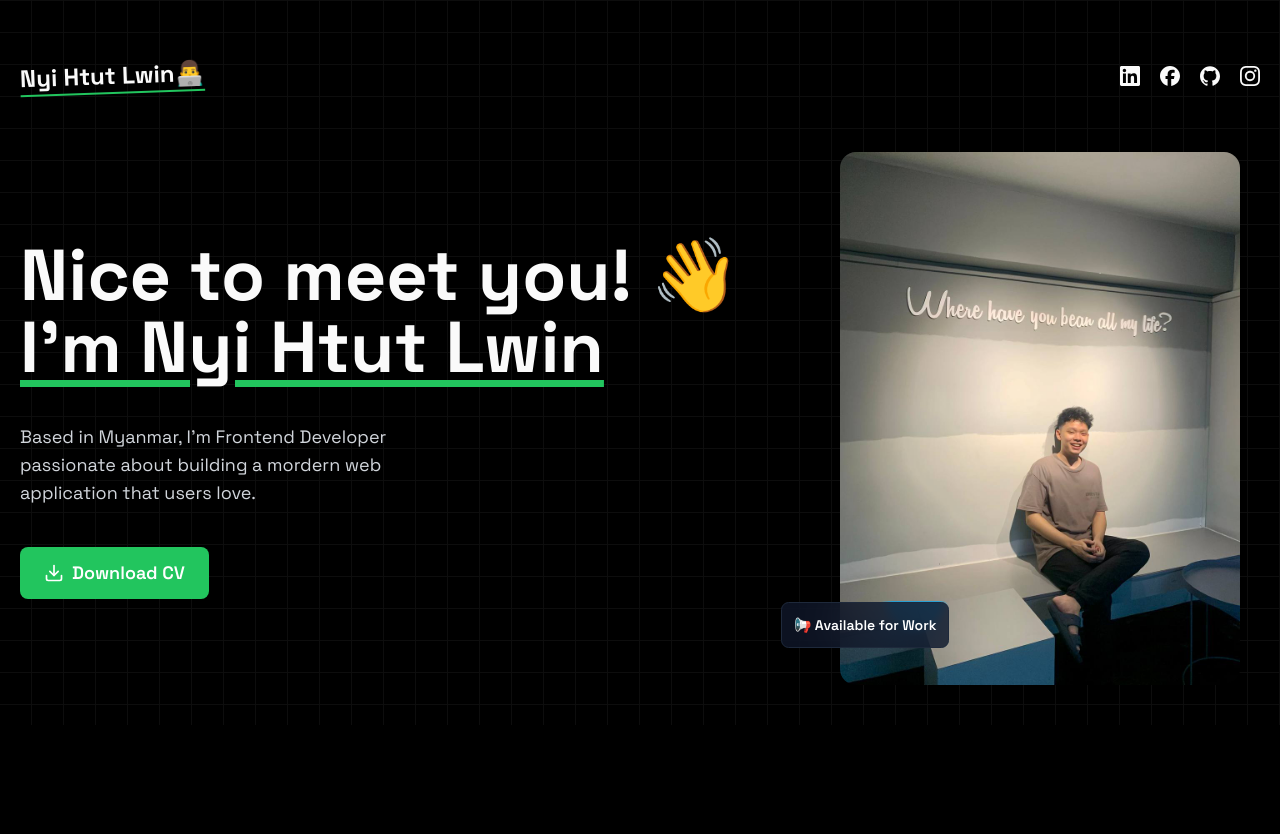
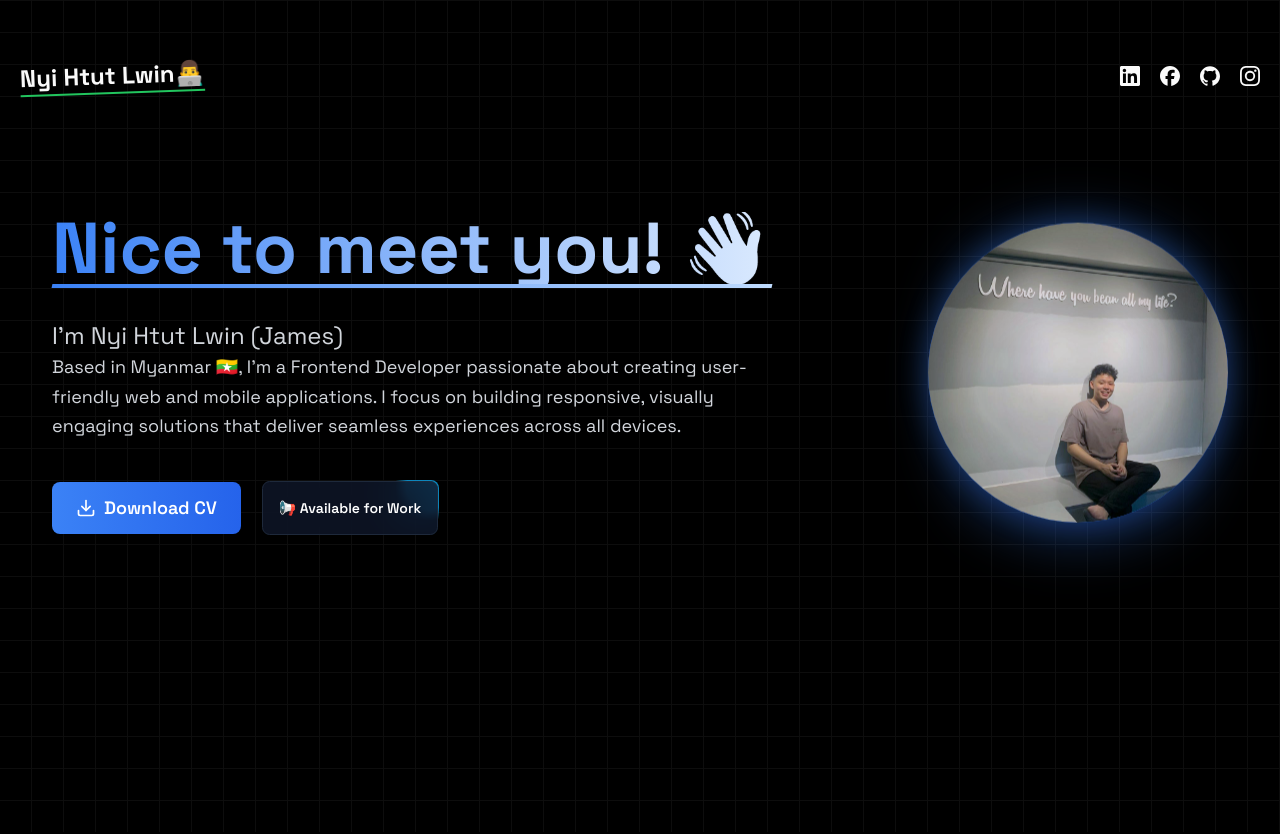
Before and after one commit to NyiHtutLwin05/NyiHtutLwin, a Next.js app: page / in a window 1280 px wide. Shown: the top 834 px of the page. Built offline with nearby package versions, Linux system fonts and the light colour scheme.

Commit message:
Updated: hero section

```diff
--- a/app/(home)/components/HeroSection.tsx
+++ b/app/(home)/components/HeroSection.tsx
@@ -1,30 +1,38 @@
-import { MovingButtonBtn } from "@/components/ui/moving-border";
 import Link from "next/link";
 import React from "react";
 import Title from "./Title";
 import Image from "next/image";
+import { MovingButtonBtn } from "@/components/ui/moving-border";
 
 const HeroSection = () => {
   return (
-    <div className="min-h-[60vh] flex flex-col-reverse lg:gap-0 gap-14 lg:flex-row items-center justify-between">
-      <div className="space-y-10 text-center lg:text-left">
-        <h1 className="text-4xl lg:text-7xl font-bold">
-          Nice to meet you! 👋 <br />{" "}
-          <span className="underline underline-offset-8 decoration-green-500">
-            I&apos;m Nyi Htut Lwin
-          </span>
+    <div className="min-h-[85vh]  relative">
+      <div className="max-w-7xl mx-auto px-4 sm:px-6 lg:px-8 pt-20">
+        <div className="flex flex-col-reverse lg:gap-0 gap-14 lg:flex-row items-center justify-between">
+          <div className="space-y-10 text-center lg:text-left relative z-10">
+            <div className="space-y-4">
+              <h1 className="text-3xl lg:text-7xl font-bold bg-clip-text text-transparent bg-gradient-to-r from-blue-500 to-blue-100">
+                Nice to meet you! 👋 <br />
+                <span className="md:absolute left-0 w-full h-1 bg-gradient-to-r from-blue-500 to-blue-200 transform -skew-x-12"></span>
               </h1>
-        <p className="md:w-96 text-lg text-gray-300">
-          Based in Myanmar, I&apos;m Frontend Developer passionate about
-          building a mordern web application that users love.
+
+              <p className="md:w-[700px] pt-5  text-lg text-gray-300 leading-relaxed">
+                <span className="text-2xl">
+                  I&apos;m Nyi Htut Lwin (James){" "}
+                </span>{" "}
+                <br />
+                Based in Myanmar 🇲🇲, I&apos;m a Frontend Developer passionate
+                about creating user-friendly web and mobile applications. I
+                focus on building responsive, visually engaging solutions that
+                deliver seamless experiences across all devices.
               </p>
-        {/* <Link href={"nyihtutlwin0205@gmail.com"} className="inline-block group">
-          <Title text="Contact Me 📬" />
-        </Link> */}
+            </div>
+            <div className="md:flex gap-5 items-center">
+              <div className="flex flex-col text-center sm:flex-row gap-4 justify-center lg:justify-start ">
                 <a
                   href="/NyiHtutLwin.pdf"
                   download
-          className="inline-flex items-center px-6 py-3 text-lg font-semibold text-white transition-all duration-200 bg-green-500 rounded-lg hover:bg-green-600 focus:ring-2 focus:ring-green-500 focus:ring-offset-2"
+                  className="inline-flex items-center text-center px-6 py-3 text-lg font-semibold text-white transition-all duration-300 bg-gradient-to-r from-blue-500 to-blue-600 rounded-lg hover:from-blue-600 hover:to-blue-700 focus:ring-2 focus:ring-blue-500 focus:ring-offset-2 shadow-lg hover:shadow-xl transform hover:-translate-y-0.5"
                 >
                   <svg
                     xmlns="http://www.w3.org/2000/svg"
@@ -43,34 +51,40 @@ const HeroSection = () => {
                   Download CV
                 </a>
               </div>
-      <div className="relative">
-        <div className="space-y-2 rotate-[0deg] relative p-5">
-          <div className="rounded-[100%]">
-            <Image
-              src="/photo_2024-07-02 13.18.08.jpeg"
-              alt="me"
-              width={400}
-              height={200}
-              className="rounded-2xl"
-            />
-          </div>
-          {/* <div className="flex gap-3 translate-x-8">
-            <div className="w-32 h-32 rounded-2xl bg-green-500"></div>
-            <div className="w-32 h-32 rounded-full bg-indigo-500"></div>
-          </div>
-          <div className="flex gap-3 -translate-x-8">
-            <div className="w-32 h-32 rounded-2xl bg-green-500"></div>
-            <div className="w-32 h-32 rounded-full bg-indigo-500"></div>
-          </div> */}
-          <div className="glow absolute top-[40%] right-1/2 -z-10 hidden"></div>
-        </div>
-        <div className="absolute bottom-5 sm:bottom-14 left-0 sm:-left-10">
-          <MovingButtonBtn borderRadius="0.5rem" className="p-3 font-semibold">
+              <div className="md:mt-0 md:relative absolute -top-[100px] md:top-0 flex justify-center md:floating">
+                <MovingButtonBtn
+                  borderRadius="0.5rem"
+                  className="p-4 font-semibold "
+                >
                   <p>📢 Available for Work</p>
                 </MovingButtonBtn>
               </div>
             </div>
           </div>
+          <div className="relative">
+            <div className="floating space-y-2 relative">
+              <div className="image-wrapper">
+                <Image
+                  src="/photo_2024-07-02 13.18.08.jpeg"
+                  alt="me"
+                  width={300}
+                  height={300}
+                  className="object-cover w-full h-full"
+                  style={{
+                    objectFit: "cover",
+                    objectPosition: "center",
+                  }}
+                />
+              </div>
+              <div className="glow-effect absolute top-1/2 left-1/2 transform -translate-x-1/2 -translate-y-1/2 -z-10"></div>
+            </div>
+            <div className="absolute -bottom-4 -left-4 w-72 h-72 bg-blue-500/20 rounded-full mix-blend-multiply filter blur-2xl opacity-70 animate-pulse"></div>
+            <div className="absolute -bottom-4 -right-4 w-72 h-72 bg-blue-600/20 rounded-full mix-blend-multiply filter blur-2xl opacity-70 animate-pulse [animation-delay:2s]"></div>
+          </div>
+        </div>
+      </div>
+      <div className="absolute inset-0 -z-10 h-full w-full bg-grid"></div>
+    </div>
   );
 };
 
--- a/app/(home)/components/Skills.tsx
+++ b/app/(home)/components/Skills.tsx
@@ -29,6 +29,10 @@ const Skills = () => {
     },
     {
       text: "React",
+      Icon: SiReact,
+    },
+    {
+      text: "React Native",
       Icon: SiReact,
     },
     {
--- a/app/globals.css
+++ b/app/globals.css
@@ -6,60 +6,43 @@
   :root {
     --background: 0 0% 100%;
     --foreground: 240 10% 3.9%;
-
     --card: 0 0% 100%;
     --card-foreground: 240 10% 3.9%;
-
     --popover: 0 0% 100%;
     --popover-foreground: 240 10% 3.9%;
-
     --primary: 240 5.9% 10%;
     --primary-foreground: 0 0% 98%;
-
     --secondary: 240 4.8% 95.9%;
     --secondary-foreground: 240 5.9% 10%;
-
     --muted: 240 4.8% 95.9%;
     --muted-foreground: 240 3.8% 46.1%;
-
     --accent: 240 4.8% 95.9%;
     --accent-foreground: 240 5.9% 10%;
-
     --destructive: 0 84.2% 60.2%;
     --destructive-foreground: 0 0% 98%;
-
     --border: 240 5.9% 90%;
     --input: 240 5.9% 90%;
     --ring: 240 10% 3.9%;
-
     --radius: 0.5rem;
   }
 
   .dark {
     --background: 240 10% 3.9%;
     --foreground: 0 0% 98%;
-
     --card: 240 10% 3.9%;
     --card-foreground: 0 0% 98%;
-
     --popover: 240 10% 3.9%;
     --popover-foreground: 0 0% 98%;
-
     --primary: 0 0% 98%;
     --primary-foreground: 240 5.9% 10%;
-
     --secondary: 240 3.7% 15.9%;
     --secondary-foreground: 0 0% 98%;
-
     --muted: 240 3.7% 15.9%;
     --muted-foreground: 240 5% 64.9%;
-
     --accent: 240 3.7% 15.9%;
     --accent-foreground: 0 0% 98%;
-
     --destructive: 0 62.8% 30.6%;
     --destructive-foreground: 0 0% 98%;
-
     --border: 240 3.7% 15.9%;
     --input: 240 3.7% 15.9%;
     --ring: 240 4.9% 83.9%;
@@ -74,10 +57,72 @@
     @apply bg-background text-foreground;
   }
 }
-.glow {
-  width: 0px;
-  height: 0px;
+
+.hero-gradient {
+  background: radial-gradient(
+    circle at top center,
+    rgba(59, 130, 246, 0.15) 0%,
+    transparent 70%
+  );
+}
+
+.image-wrapper {
+  position: relative;
+  width: 300px;
+  height: 300px;
   border-radius: 50%;
+  overflow: hidden;
+  box-shadow: 0 0 30px rgba(59, 130, 246, 0.3);
+}
 
-  box-shadow: 0 0 200px 130px #c026d3; /* outer cyan */
+.image-wrapper::before {
+  content: "";
+  position: absolute;
+  inset: -2px;
+  background: linear-gradient(45deg, #3b82f6, #1d4ed8);
+  border-radius: 50%;
+  padding: 2px;
+  -webkit-mask: linear-gradient(#fff 0 0) content-box, linear-gradient(#fff 0 0);
+  mask: linear-gradient(#fff 0 0) content-box, linear-gradient(#fff 0 0);
+  -webkit-mask-composite: xor;
+  mask-composite: exclude;
 }
+
+.floating {
+  animation: float 6s ease-in-out infinite;
+}
+
+@keyframes float {
+  0% {
+    transform: translateY(0px);
+  }
+  50% {
+    transform: translateY(-20px);
+  }
+  100% {
+    transform: translateY(0px);
+  }
+}
+
+.bg-grid {
+  background-size: 30px 30px;
+  background-image: linear-gradient(
+      to right,
+      rgba(59, 130, 246, 0.05) 1px,
+      transparent 1px
+    ),
+    linear-gradient(to bottom, rgba(59, 130, 246, 0.05) 1px, transparent 1px);
+}
+
+.glow-effect {
+  position: absolute;
+  width: 300px;
+  height: 450px;
+  background: radial-gradient(
+    circle,
+    rgba(59, 130, 246, 1) 0%,
+    transparent 70%
+  );
+  border-radius: 50%;
+  filter: blur(20px);
+}
```
Lines whose indentation alone changed are shown as unchanged.
